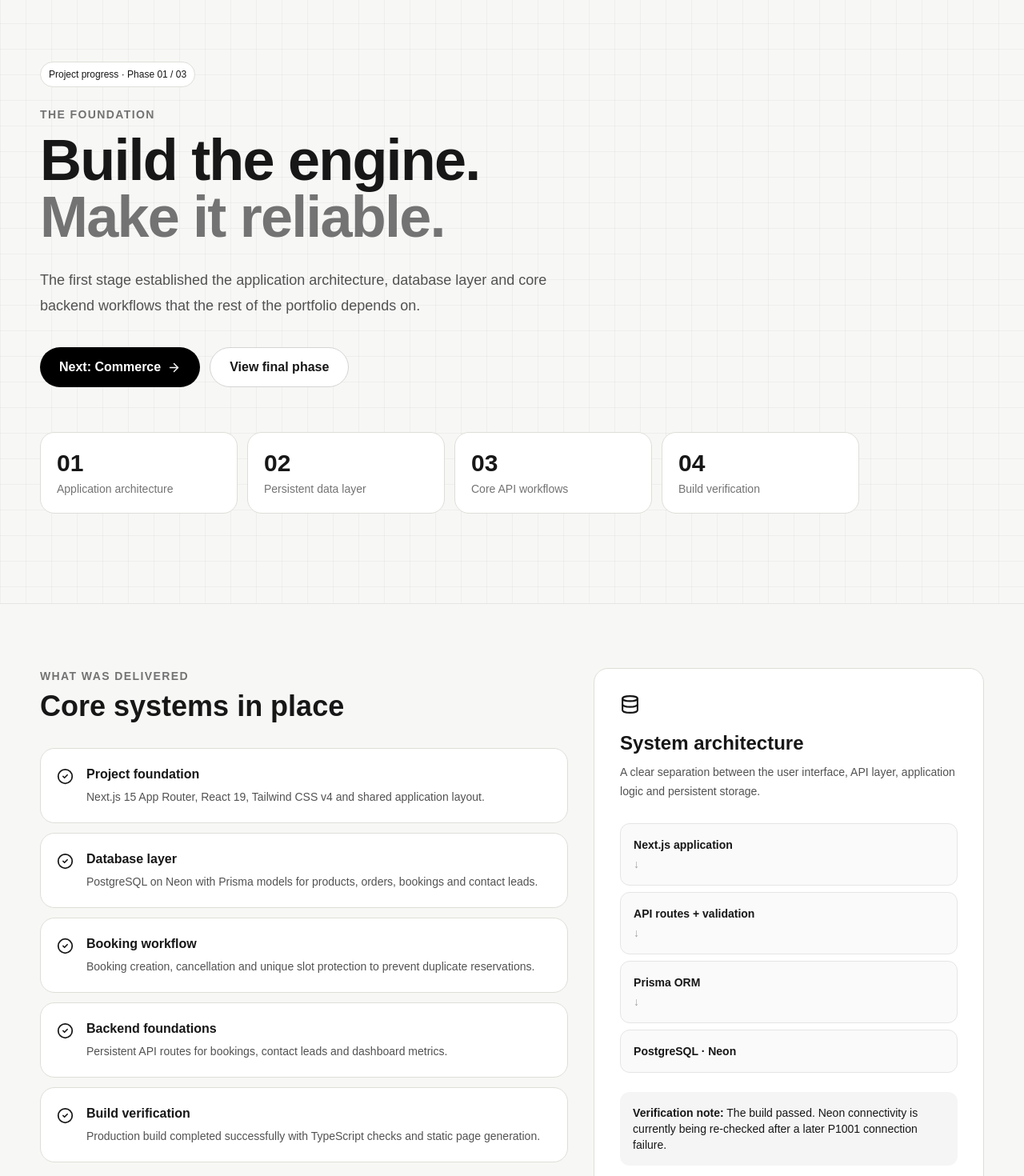
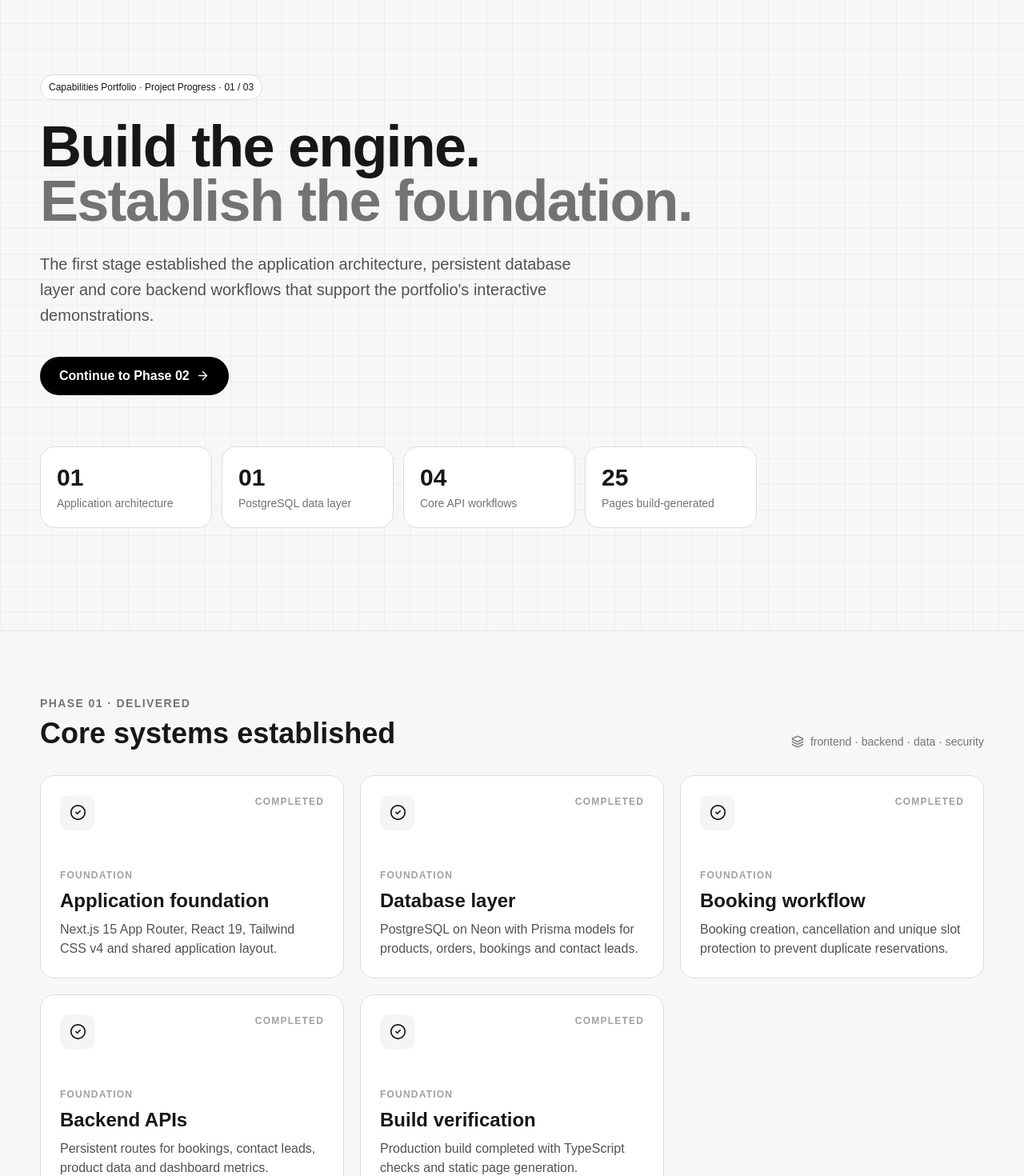
Before and after one commit to sanskar-s8n/capabilities-portfolio, a Next.js app: page /progress/phase-1 in a window 1280 px wide. Shown: the part 100-1570 px from the top of the page at 80% size. Built offline with nearby package versions, Linux system fonts and the light colour scheme.

Commit message:
Match progress page to portfolio homepage design

```diff
--- a/app/progress/phase-1/page.tsx
+++ b/app/progress/phase-1/page.tsx
@@ -1,48 +1,27 @@
-import Link from "next/link";
-import { ArrowRight, CheckCircle2, Database, Server, ShieldCheck, Workflow } from "lucide-react";
-
-const items = [
-  ["Project foundation", "Next.js 15 App Router, React 19, Tailwind CSS v4 and shared application layout."],
-  ["Database layer", "PostgreSQL on Neon with Prisma models for products, orders, bookings and contact leads."],
-  ["Booking workflow", "Booking creation, cancellation and unique slot protection to prevent duplicate reservations."],
-  ["Backend foundations", "Persistent API routes for bookings, contact leads and dashboard metrics."],
-  ["Build verification", "Production build completed successfully with TypeScript checks and static page generation."]
-];
+import { ProgressPage } from "@/components/shared/ProgressPage";
 
 export default function PhaseOnePage() {
-  return <div>
-    <section className="grid-bg border-b border-neutral-200">
-      <div className="container-page py-20 md:py-28">
-        <div className="pill mb-6">Project progress · Phase 01 / 03</div>
-        <p className="text-sm font-bold uppercase tracking-widest text-neutral-500">The foundation</p>
-        <h1 className="mt-3 max-w-4xl text-5xl md:text-7xl font-black tracking-tight leading-[.98]">Build the engine.<span className="block text-neutral-500">Make it reliable.</span></h1>
-        <p className="mt-7 max-w-2xl text-lg leading-8 text-neutral-600">The first stage established the application architecture, database layer and core backend workflows that the rest of the portfolio depends on.</p>
-        <div className="mt-9 flex flex-wrap gap-3">
-          <Link href="/progress/phase-2" className="rounded-full bg-black px-6 py-3 font-semibold text-white flex items-center gap-2">Next: Commerce <ArrowRight size={17}/></Link>
-          <Link href="/progress/phase-3" className="rounded-full border border-neutral-300 bg-white px-6 py-3 font-semibold">View final phase</Link>
-        </div>
-        <div className="mt-14 grid grid-cols-2 md:grid-cols-4 gap-3 max-w-5xl">
-          {[["01","Application architecture"],["02","Persistent data layer"],["03","Core API workflows"],["04","Build verification"]].map(([n,l])=><div className="card p-5" key={n}><div className="text-3xl font-black">{n}</div><div className="mt-1 text-sm text-neutral-500">{l}</div></div>)}
-        </div>
-      </div>
-    </section>
-    <section className="container-page py-16 md:py-20">
-      <div className="grid lg:grid-cols-[1.15fr_.85fr] gap-8">
-        <div>
-          <p className="text-sm font-bold uppercase tracking-widest text-neutral-500">What was delivered</p>
-          <h2 className="mt-2 text-3xl md:text-4xl font-black">Core systems in place</h2>
-          <div className="mt-8 space-y-3">{items.map(([title,desc])=><div className="card p-5 flex gap-4" key={title}><CheckCircle2 className="shrink-0 mt-1" size={21}/><div><h3 className="font-bold">{title}</h3><p className="mt-1 text-sm leading-6 text-neutral-600">{desc}</p></div></div>)}</div>
-        </div>
-        <aside className="card p-7 md:p-8 h-fit">
-          <Database size={25}/><h3 className="mt-5 text-2xl font-black">System architecture</h3>
-          <p className="mt-2 text-sm leading-6 text-neutral-600">A clear separation between the user interface, API layer, application logic and persistent storage.</p>
-          <div className="mt-7 space-y-2 text-sm font-semibold">
-            {["Next.js application","API routes + validation","Prisma ORM","PostgreSQL · Neon"].map((x,i)=><div className="rounded-xl border border-neutral-200 bg-neutral-50 p-4" key={x}>{x}{i<3&&<div className="text-neutral-400 mt-1">↓</div>}</div>)}
-          </div>
-          <div className="mt-6 rounded-xl bg-neutral-100 p-4 text-sm"><span className="font-bold">Verification note:</span> The build passed. Neon connectivity is currently being re-checked after a later P1001 connection failure.</div>
-        </aside>
-      </div>
-    </section>
-    <section className="container-page pb-20"><div className="card bg-black text-white p-7 md:p-10 flex flex-col md:flex-row md:items-center justify-between gap-6"><div><p className="text-xs uppercase tracking-widest text-neutral-400">Phase 01 outcome</p><h2 className="mt-2 text-2xl md:text-3xl font-black">A working foundation for real features.</h2><p className="mt-2 text-neutral-400">The project is ready for commerce and user-facing workflows.</p></div><Link href="/progress/phase-2" className="rounded-full bg-white text-black px-5 py-3 font-semibold inline-flex items-center gap-2">Continue <ArrowRight size={16}/></Link></div></section>
-  </div>;
+  return <ProgressPage
+    phase="01 / 03"
+    eyebrow="Foundation"
+    headline="Build the engine."
+    mutedHeadline="Establish the foundation."
+    intro="The first stage established the application architecture, persistent database layer and core backend workflows that support the portfolio's interactive demonstrations."
+    stats={[["01","Application architecture"],["01","PostgreSQL data layer"],["04","Core API workflows"],["25","Pages build-generated"]]}
+    sectionEyebrow="Phase 01 · Delivered"
+    sectionTitle="Core systems established"
+    items={[
+      {title:"Application foundation",description:"Next.js 15 App Router, React 19, Tailwind CSS v4 and shared application layout.",status:"complete"},
+      {title:"Database layer",description:"PostgreSQL on Neon with Prisma models for products, orders, bookings and contact leads.",status:"complete"},
+      {title:"Booking workflow",description:"Booking creation, cancellation and unique slot protection to prevent duplicate reservations.",status:"complete"},
+      {title:"Backend APIs",description:"Persistent routes for bookings, contact leads, product data and dashboard metrics.",status:"complete"},
+      {title:"Build verification",description:"Production build completed with TypeScript checks and static page generation.",status:"complete"}
+    ]}
+    panelTitle="A production-minded foundation"
+    panelDescription="The application separates the interface, API layer, data access and persistent storage."
+    flow={["Next.js application","API routes + validation","Prisma ORM","PostgreSQL database"]}
+    note="The production build passed. A later Neon P1001 connection failure is being investigated separately; build success does not prove current database availability."
+    next="/progress/phase-2"
+    nextLabel="Continue to Phase 02"
+  />;
 }
```
